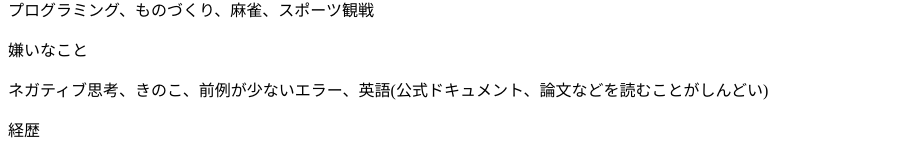
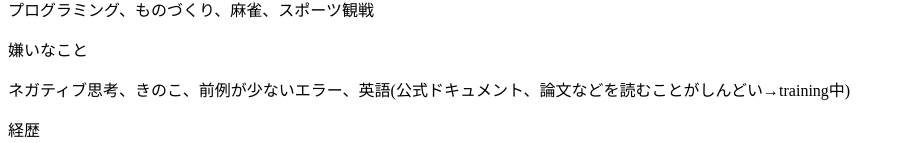
Before and after one commit to tsuguring/tsugublog, a Next.js app: page /profile in a window 1280 px wide. Shown: the part 657-800 px from the top of the page, without its empty margins (0-905 px from the left). Built offline with nearby package versions, Linux system fonts and the light colour scheme; no server answers; a web font is replaced by a local one.

Commit message:
fix profile

```diff
--- a/pages/profile.js
+++ b/pages/profile.js
@@ -48,7 +48,7 @@ export default function Profile() {
               嫌いなこと
             </p>
             <p className="px-4 text-lg leading-8 tracking-normal text-gray-900 dark:text-gray-100 sm:text-xl sm:leading-9 md:text-xl md:leading-10">
-              ネガティブ思考、きのこ、前例が少ないエラー、英語(公式ドキュメント、論文などを読むことがしんどい)
+              ネガティブ思考、きのこ、前例が少ないエラー、英語(公式ドキュメント、論文などを読むことがしんどい→training中)
             </p>
             <p className="px-4 pt-6 pb-1 text-lg font-semibold leading-8 tracking-normal text-gray-900 dark:text-gray-100 sm:text-xl sm:leading-9 md:text-xl md:leading-10">
               経歴
```
